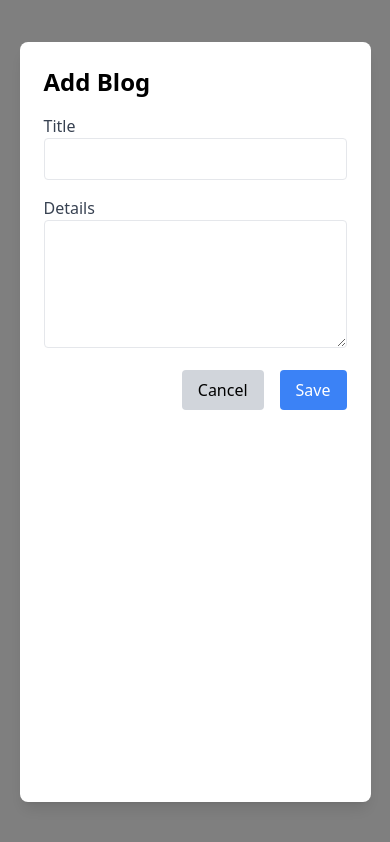
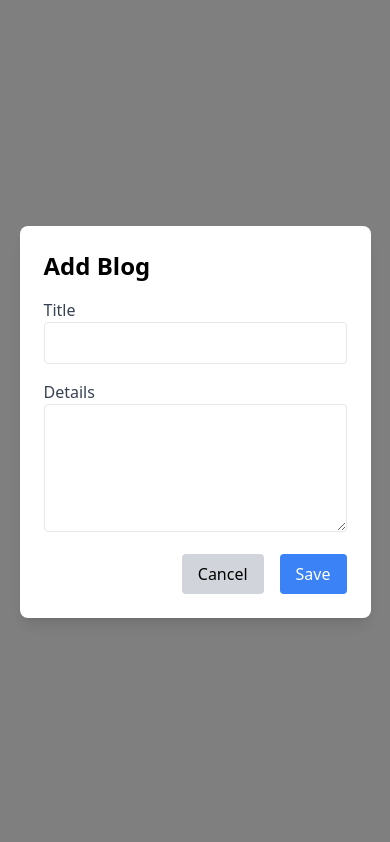
Before and after one commit to Vani-1107/ArogoAI-frontend, a React (Create React App) app: page /AddEditBlog in a window 390 px wide. Built offline with nearby package versions, Linux system fonts and the light colour scheme; no server answers.

Commit message:
a change in responsiveness

```diff
--- a/src/pages/AddEditBlog.jsx
+++ b/src/pages/AddEditBlog.jsx
@@ -94,7 +94,7 @@ const AddEditBlog = ({ onClose, isEditing, blogId, onUpdate }) => {
 
   return (
     <div className="fixed inset-0 flex items-center justify-center bg-black bg-opacity-50 backdrop-blur-sm z-50">
-      <div className="bg-white p-6 rounded-lg w-[90vw] min-h-[90vh] md:w-1/2 md:min-h-1/2 h-fit shadow-lg relative">
+      <div className="bg-white p-6 rounded-lg w-[90vw] min-h-fit md:w-1/2 md:min-h-1/2 h-fit shadow-lg relative">
         <h2 className="text-2xl font-semibold mb-4">
           {isEditing ? "Edit Blog" : "Add Blog"}
         </h2>
```
